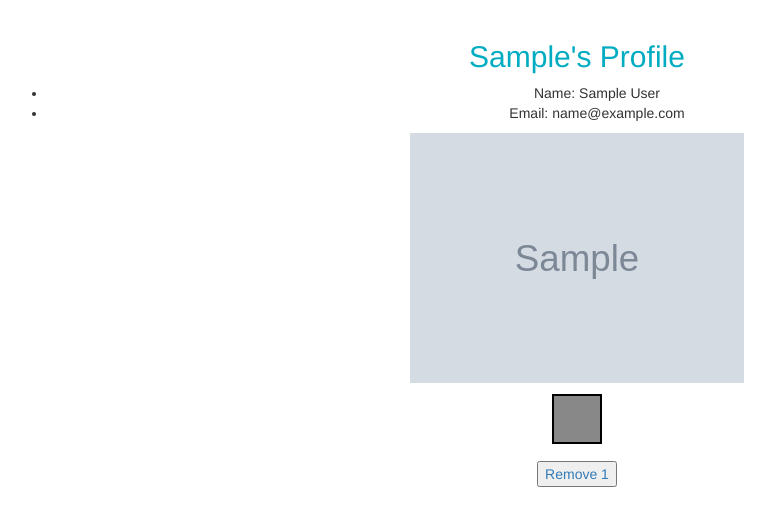
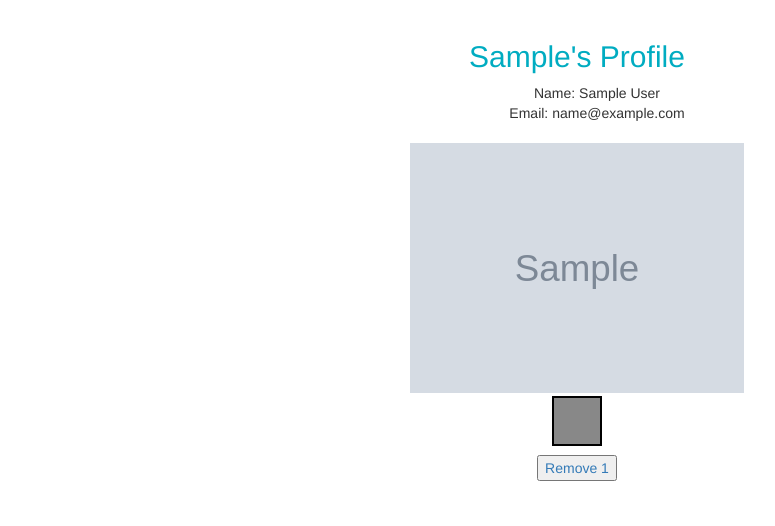
Before and after one commit to jahlela/paleta, a Flask app: page /users/1 in a window 1280 px wide. Shown: the part 71-597 px from the top of the page, without its empty margins (63-838 px from the left). Run offline with Flask 2, Linux system fonts and the light colour scheme; the visitor is signed in with stand-in values (Sample User, id 1); tables that the repository leaves empty hold one stand-in row (values such as "Sample post"); grey boxes marked "Sample" are stand-in pictures; parts of the project's set-up code (start-up, migrations or seed data) failed here and were passed over; some libraries are stand-ins or nearby versions.

Commit message:
Fixed class name in palette.html so that css changes would take effect.

```diff
--- a/static/styles.css
+++ b/static/styles.css
@@ -53,7 +53,7 @@
 
 .image-with-palette {
     display: inline-block;
-    min-width: 300px;
+    min-width: 330px;
     padding: 10px;
 }
 
@@ -75,6 +75,9 @@
     display: none;
 }
 
+#user-info-ul li {
+    list-style-type: none;
+}
 
 
 /* *********** Interactive Elements *********** */
--- a/templates/palette.html
+++ b/templates/palette.html
@@ -1,5 +1,5 @@
 {% for photo in photos %}
-    <div class="image_with_palette">
+    <div class="image-with-palette">
 
       <figure class="palette-seed-figure">
           <img src="{{ photo.file_name }}" alt="">
--- a/templates/user_profile.html
+++ b/templates/user_profile.html
@@ -3,7 +3,7 @@
 
   <h2>{{ user.firstname }}'s Profile</h2>
 
-  <ul>
+  <ul id="user-info-ul">
     <li> Name: {{ user.firstname }} {{ user.lastname }}</li>
     <li> Email: {{ user.email }}</li>
   </ul>
```
